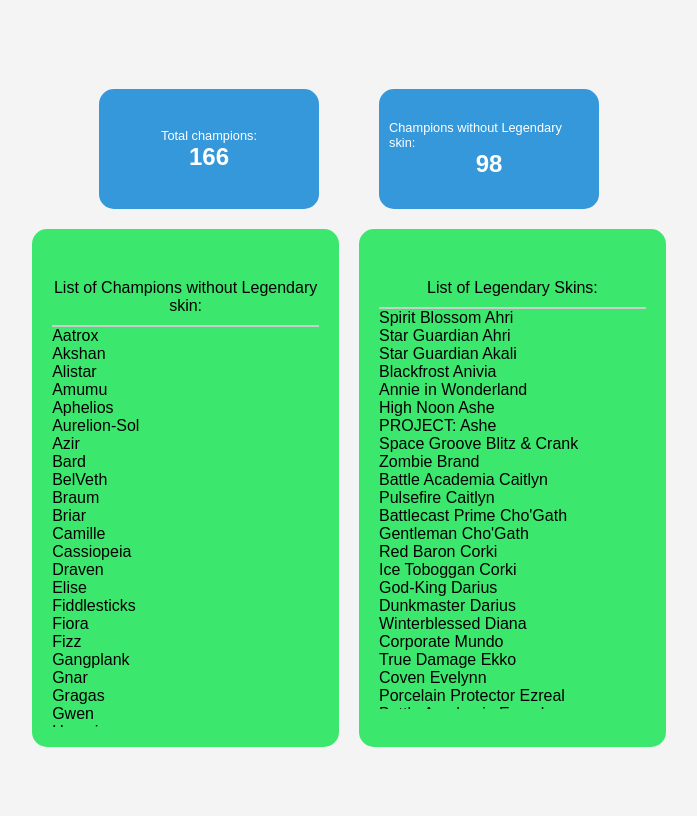
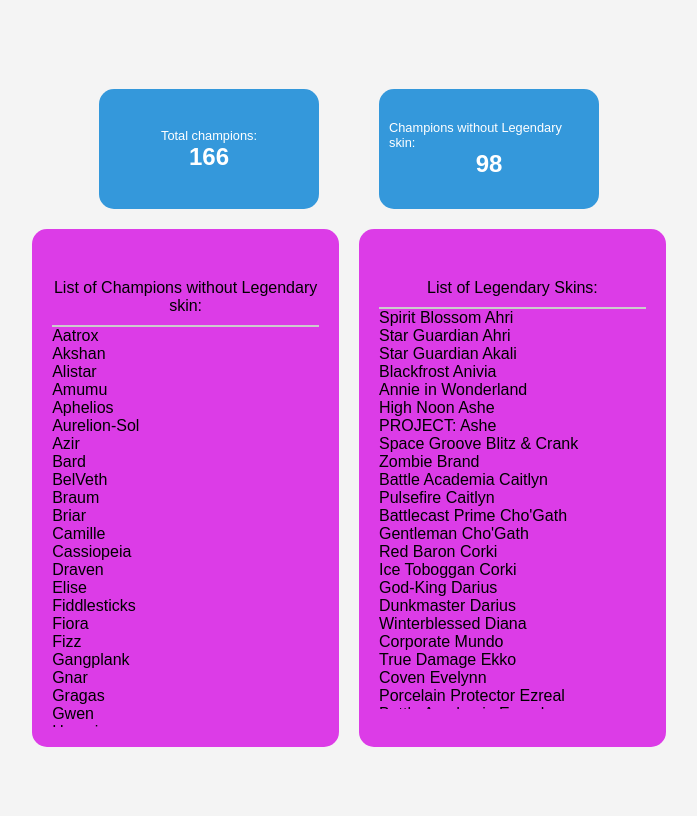
Before and after one commit to MegaRaG/MegaRaG.github.io, a plain HTML site: page index.html in a window 1280 px wide. Shown: the whole page, without its empty margins (291-988 px from the left). Drawn offline with Linux system fonts and the light colour scheme.

Commit message:
roseDebug

```diff
--- a/css/main.css
+++ b/css/main.css
@@ -53,7 +53,7 @@
 
 .list-container {
   flex: 1;
-  background-color: #3ce76d;
+  background-color: #dc3ce7;
   padding: 20px;
   border-radius: 15px;
 }
```
